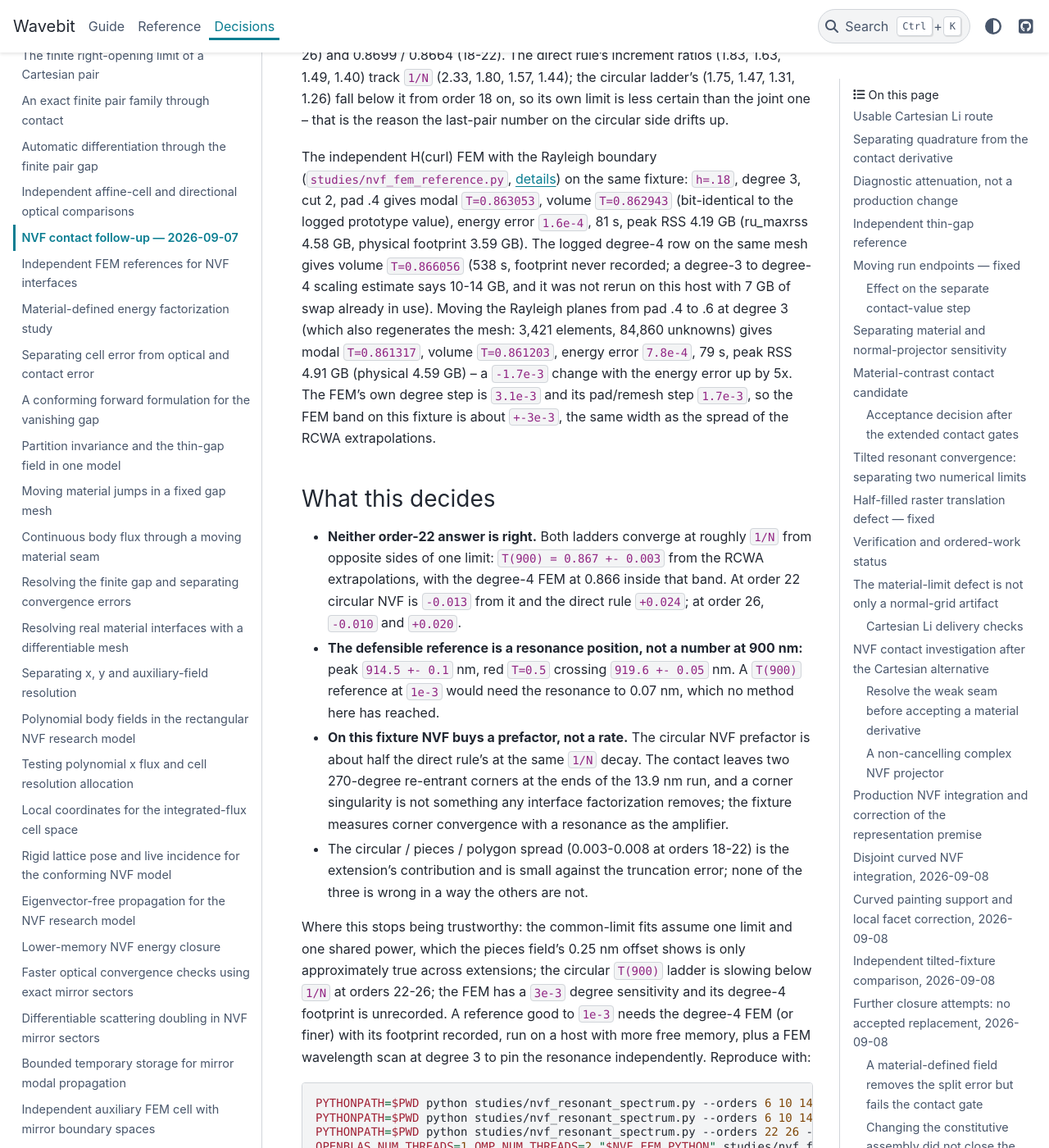
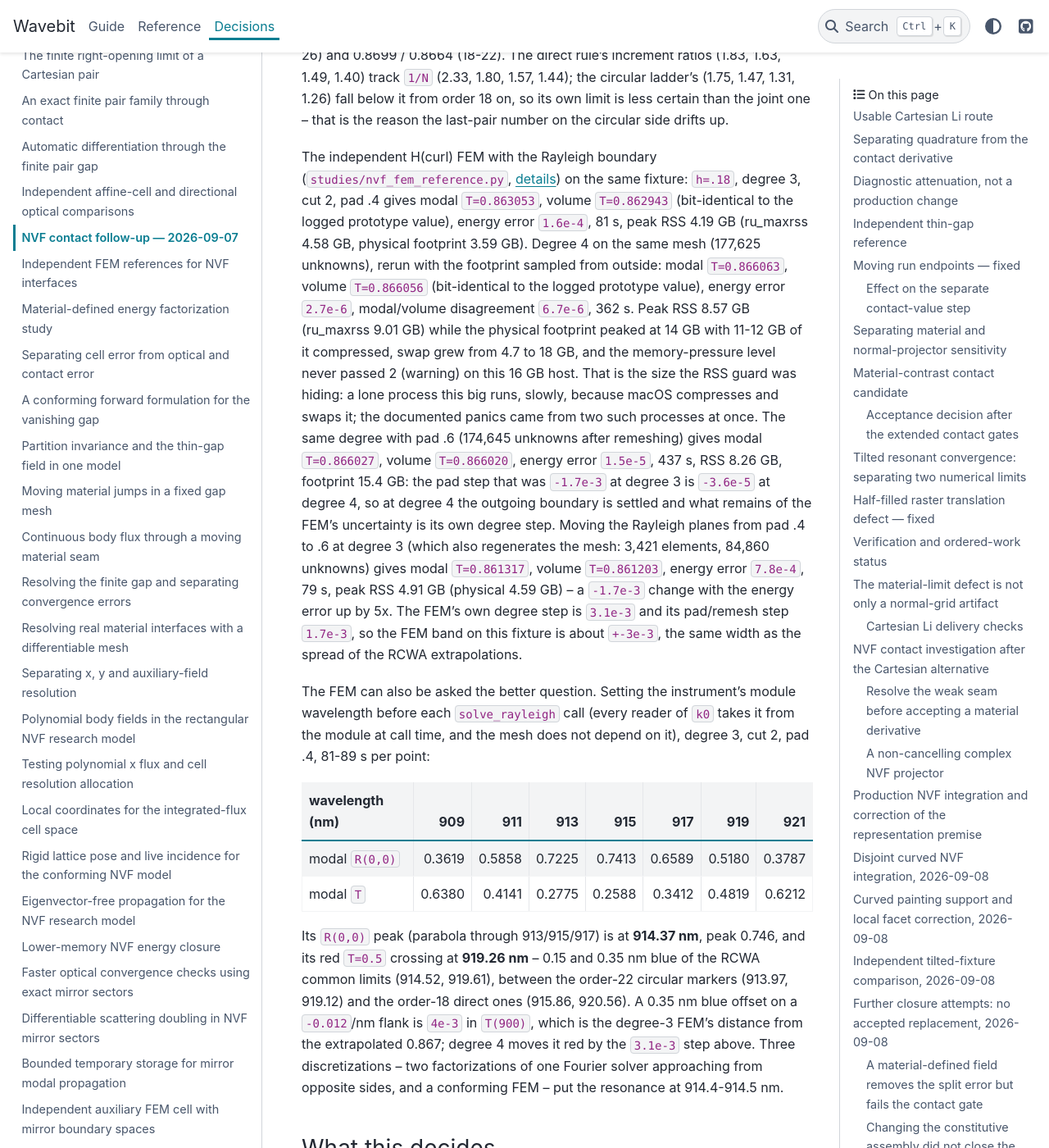
Before and after one commit to fieldalgo/wavebit, a Sphinx documentation site: the page built from docs/nvf-contact-followup.md, in a window 1280 px wide and 1400 px high, scrolled down 42442 px. Shown: the whole window at 82% size. Built offline with Sphinx 7.4.7 and the PyData theme 0.15.4, drawn with Linux system fonts in a browser that asks for light colours.

Commit message:
docs(nvf): degree-4 FEM fits this host, and its wavelength scan puts the resonance at 914.4 nm
Rerunning the degree-4 Rayleigh FEM (177,625 unknowns) alone with the
footprint sampled from outside: 362 s, RSS 8.57 GB, physical footprint 14 GB
with 11-12 GB compressed, swap grown to 18 GB, pressure never above 2; volume
T bit-identical to the logged prototype. Pad .6 at degree 4 moves T by only
-3.6e-5 (against -1.7e-3 at degree 3). A degree-3 wavelength scan 909-921 nm
finds the R(0,0) peak at 914.37 nm and the red T=0.5 crossing at 919.26 nm,
0.15 / 0.35 nm blue of the RCWA common limits. Records appended to the FEM
results log.

Co-Authored-By: Claude Fable 5.1 <noreply@anthropic.com>

```diff
--- a/docs/nvf-contact-followup.md
+++ b/docs/nvf-contact-followup.md
@@ -1510,9 +1510,20 @@ The independent H(curl) FEM with the Rayleigh boundary
 same fixture: `h=.18`, degree 3, cut 2, pad .4 gives modal `T=0.863053`,
 volume `T=0.862943` (bit-identical to the logged prototype value), energy
 error `1.6e-4`, 81 s, peak RSS 4.19 GB (ru_maxrss 4.58 GB, physical footprint
-3.59 GB). The logged degree-4 row on the same mesh gives volume `T=0.866056`
-(538 s, footprint never recorded; a degree-3 to degree-4 scaling estimate says
-10-14 GB, and it was not rerun on this host with 7 GB of swap already in use).
+3.59 GB). Degree 4 on the same mesh (177,625 unknowns), rerun with the footprint
+sampled from outside: modal `T=0.866063`, volume `T=0.866056` (bit-identical
+to the logged prototype value), energy error `2.7e-6`, modal/volume
+disagreement `6.7e-6`, 362 s. Peak RSS 8.57 GB (ru_maxrss 9.01 GB) while the
+physical footprint peaked at 14 GB with 11-12 GB of it compressed, swap grew
+from 4.7 to 18 GB, and the memory-pressure level never passed 2 (warning)
+on this 16 GB host. That is the size the RSS guard was hiding: a lone
+process this big runs, slowly, because macOS compresses and swaps it; the
+documented panics came from two such processes at once. The same degree
+with pad .6 (174,645 unknowns after remeshing) gives modal `T=0.866027`,
+volume `T=0.866020`, energy error `1.5e-5`, 437 s, RSS 8.26 GB, footprint
+15.4 GB: the pad step that was `-1.7e-3` at degree 3 is `-3.6e-5` at
+degree 4, so at degree 4 the outgoing boundary is settled and what remains
+of the FEM's uncertainty is its own degree step.
 Moving the Rayleigh planes from pad .4 to .6 at degree 3 (which also
 regenerates the mesh: 3,421 elements, 84,860 unknowns) gives modal
 `T=0.861317`, volume `T=0.861203`, energy error `7.8e-4`, 79 s, peak RSS
@@ -1520,6 +1531,26 @@ regenerates the mesh: 3,421 elements, 84,860 unknowns) gives modal
 5x. The FEM's own degree step is `3.1e-3` and its pad/remesh step `1.7e-3`,
 so the FEM band on this fixture is about `+-3e-3`, the same width as the
 spread of the RCWA extrapolations.
+
+The FEM can also be asked the better question. Setting the instrument's
+module wavelength before each `solve_rayleigh` call (every reader of `k0`
+takes it from the module at call time, and the mesh does not depend on it),
+degree 3, cut 2, pad .4, 81-89 s per point:
+
+| wavelength (nm) | 909 | 911 | 913 | 915 | 917 | 919 | 921 |
+| --- | ---: | ---: | ---: | ---: | ---: | ---: | ---: |
+| modal `R(0,0)` | 0.3619 | 0.5858 | 0.7225 | 0.7413 | 0.6589 | 0.5180 | 0.3787 |
+| modal `T` | 0.6380 | 0.4141 | 0.2775 | 0.2588 | 0.3412 | 0.4819 | 0.6212 |
+
+Its `R(0,0)` peak (parabola through 913/915/917) is at **914.37 nm**, peak
+0.746, and its red `T=0.5` crossing at **919.26 nm** -- 0.15 and 0.35 nm
+blue of the RCWA common limits (914.52, 919.61), between the order-22
+circular markers (913.97, 919.12) and the order-18 direct ones (915.86,
+920.56). A 0.35 nm blue offset on a `-0.012`/nm flank is `4e-3` in `T(900)`,
+which is the degree-3 FEM's distance from the extrapolated 0.867; degree 4
+moves it red by the `3.1e-3` step above. Three discretizations -- two
+factorizations of one Fourier solver approaching from opposite sides, and a
+conforming FEM -- put the resonance at 914.4-914.5 nm.
 
 ### What this decides
 
```
